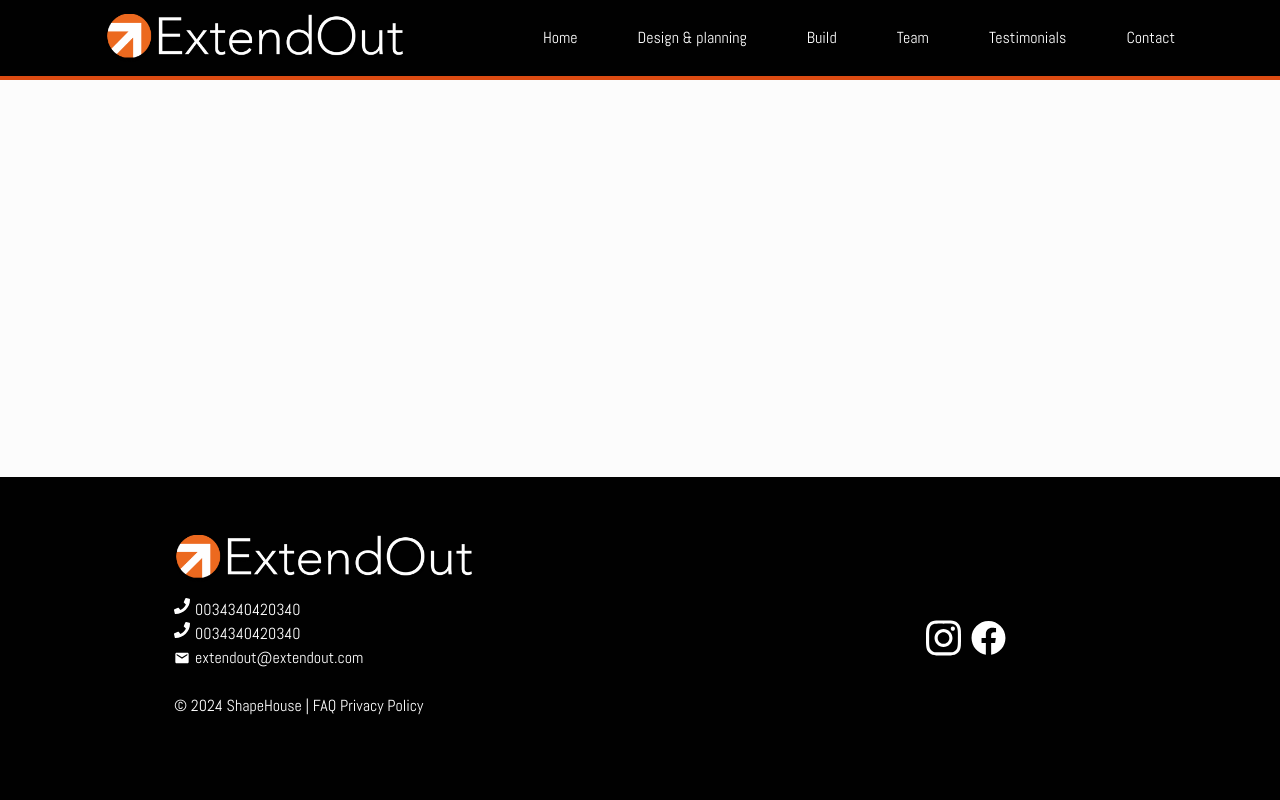
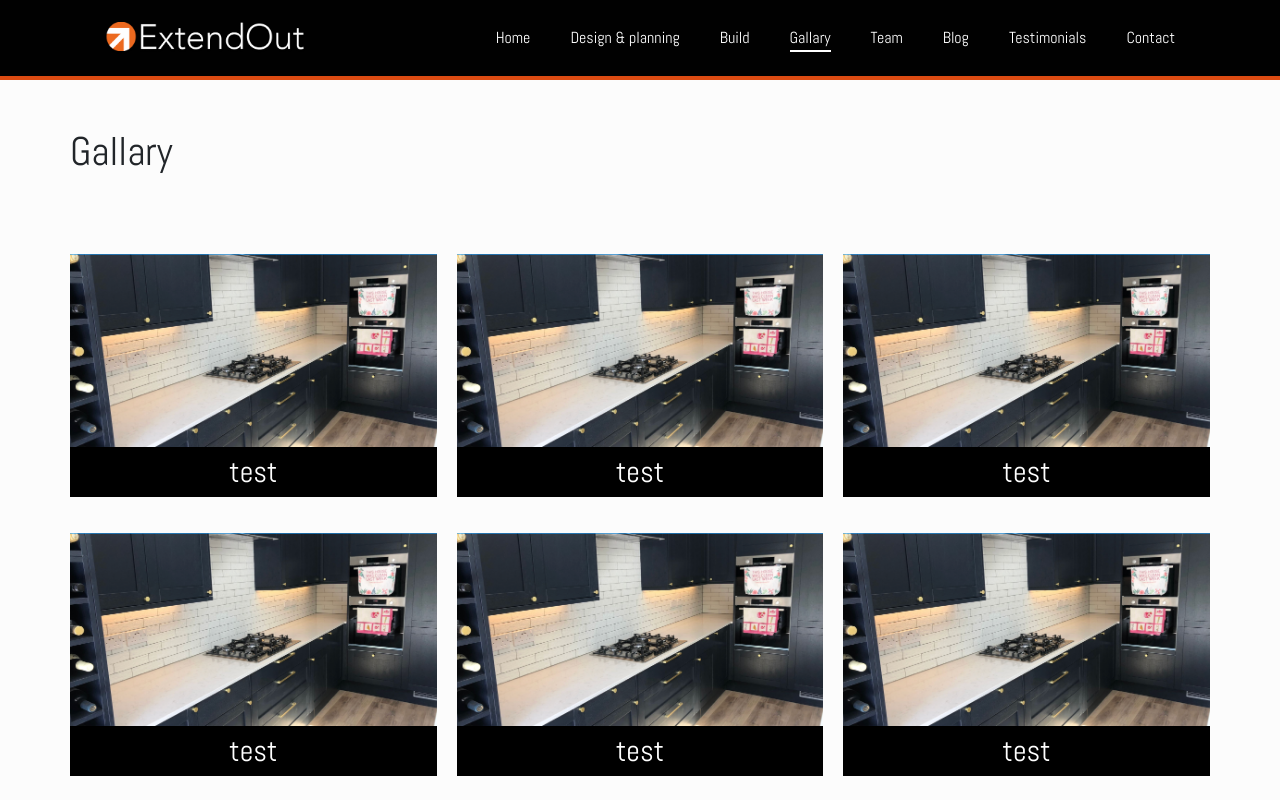
Before and after one commit to Ewicks/ExtendOut, a React (Create React App) app in the folder extendout/: page /gallary in a window 1280 px wide. Shown: the top 800 px of the page. Built offline with nearby package versions, Linux system fonts and the light colour scheme.

Commit message:
Add build page

```diff
--- a/extendout/src/App.css
+++ b/extendout/src/App.css
@@ -30,7 +30,7 @@ body {
 }
 
 .logo-img {
-  width: 300px;
+  width: 200px;
   height: 100%;
   object-fit: cover;
 }
@@ -57,7 +57,7 @@ body {
 }
 
 .nav-elements ul li:not(:last-child) {
-  margin-right: 60px;
+  margin-right: 40px;
 }
 
 .nav-elements ul a {
@@ -89,7 +89,7 @@ body {
   }
 }
 
-@media (max-width: 600px) {
+@media (max-width: 750px) {
   .menu-icon {
     display: block;
     cursor: pointer;
@@ -98,8 +98,8 @@ body {
   .nav-elements {
     position: absolute;
     right: 0;
-    top: 60px;
-    background-color: #fef7e5;
+    top: 78px;
+    background-color: #DD4B12;
     width: 0px;
     height: calc(100vh - 60px);
     transition: all 0.3s ease-in;
@@ -273,8 +273,6 @@ body {
   border-radius: 0px;
 }
 
-
-
 .contact-build-btn {
   border: 3px solid orange;
   border-radius: 0px;
@@ -290,3 +288,75 @@ body {
   background-color: orange;
   color: white;
 }
+.gallary-img {
+  width: 400px;
+  height: 400px;
+  object-fit: cover;
+}
+
+.gallary-title {
+  margin-left: 30px;
+}
+
+.gallery-container {
+  display: flex;
+  flex-wrap: wrap;
+  justify-content: center;
+  margin: 20px; /* Adjust margin as needed */
+}
+
+.gallery-item {
+  flex: 0 0 calc(33.33% - 20px); /* Three items in a row on larger screens */
+  margin: 10px; /* Adjust margin as needed */
+  box-sizing: border-box;
+}
+
+.gallery-item img {
+  width: 100%;
+  height: auto;
+  display: block;
+}
+
+.gallary-name-tag {
+  width: 100%;
+  height: 50px;
+  background-color: black;
+  color: white;
+  font-size: 30px;
+}
+
+.gallary-padding {
+  padding: 0px 40px;
+}
+
+@media (max-width: 1199px) {
+  /* For screens between 768px and 1199px (medium devices) */
+  .gallery-item {
+    flex: 0 0 calc(50% - 20px); /* Two items in a row for medium devices */
+  }
+}
+
+@media (max-width: 767px) {
+  /* For screens smaller than 768px (e.g., mobile devices) */
+  .gallery-item {
+    flex: 0 0 calc(100% - 20px); /* One item in a row on smaller screens */
+  }
+}
+
+
+@media (max-width: 1052px) {
+  .nav-elements ul li:not(:last-child) {
+    margin-right: 30px;
+  }
+  .logo-img {
+    width: 150px;
+  }
+}
+@media (max-width: 830px) {
+  .nav-elements ul li:not(:last-child) {
+    margin-right: 20px;
+  }
+  .logo-img {
+    width: 120px;
+  }
+}
--- a/extendout/src/App.js
+++ b/extendout/src/App.js
@@ -5,6 +5,10 @@ import Home from './pages/home';
 import Contact from './pages/contact';
 import Design from './pages/design';
 import Build from './pages/build';
+import Gallary from './pages/gallary';
+import Team from './pages/team';
+import Blog from './pages/blog';
+import Testimonials from './pages/testimonials';
 import { BrowserRouter as Router, Routes, Route } from 'react-router-dom';
 
 
@@ -17,6 +21,10 @@ function App() {
           <Route path='/' element={<Home />} />
           <Route path='/design' element={<Design />} />
           <Route path='/build' element={<Build />} />
+          <Route path='/gallary' element={<Gallary />} />
+          <Route path='/team' element={<Team />} />
+          <Route path='/blog' element={<Blog />} />
+          <Route path='/testimonials' element={<Testimonials />} />
           <Route path='/contact' element={<Contact />} />
         </Routes>
         <Footer />
--- a/extendout/src/components/Navbar.jsx
+++ b/extendout/src/components/Navbar.jsx
@@ -33,10 +33,16 @@ const Navbar = () => {
               <NavLink to="/build">Build</NavLink>
             </li>
             <li>
-              <NavLink to="/about">Team</NavLink>
+              <NavLink to="/gallary">Gallary</NavLink>
             </li>
             <li>
-              <NavLink to="/testimonials">Testimonials</NavLink>
+              <NavLink to="/team">Team</NavLink>
+            </li>
+            <li>
+              <NavLink to="/blog">Blog</NavLink>
+            </li>
+            <li>
+              <NavLink to="/testimonals">Testimonials</NavLink>
             </li>
             <li>
               <NavLink to="/contact">Contact</NavLink>
--- /dev/null
+++ b/extendout/src/pages/blog.jsx
@@ -0,0 +1,9 @@
+import React from 'react'
+
+function Blog() {
+  return (
+    <div>blog</div>
+  )
+}
+
+export default Blog
--- a/extendout/src/pages/build.jsx
+++ b/extendout/src/pages/build.jsx
@@ -2,7 +2,7 @@ import React from "react";
 import Kitchen from "../assets/images/kitchen.png";
 
 
-function build() {
+function Build() {
   return (
     <div>
       <div className="extra-padding">
@@ -72,4 +72,4 @@ function build() {
   );
 }
 
-export default build;
+export default Build;
--- /dev/null
+++ b/extendout/src/pages/gallary.jsx
@@ -0,0 +1,94 @@
+import React from "react";
+import Kitchen from "../assets/images/kitchen.png";
+
+function Gallary() {
+  return (
+    <div>
+      <div className="gallary-padding">
+        <div className="row">
+          <div className="col">
+            <h1 className="my-5 gallary-title">Gallary</h1>
+          </div>
+        </div>
+        <div className="row">
+          <div className="col">
+            <div className="gallery-container">
+              <div className="gallery-item">
+                <img src={Kitchen} alt="" />
+                <p
+                  className="gallary-name-tag d-flex
+                justify-content-center
+                align-items-center"
+                >
+                  test
+                </p>
+              </div>
+              <div className="gallery-item">
+                <img src={Kitchen} alt="" />
+                <p
+                  className="gallary-name-tag d-flex
+                justify-content-center
+                align-items-center"
+                >
+                  test
+                </p>
+              </div>
+              <div className="gallery-item">
+                <img src={Kitchen} alt="" />
+                <p
+                  className="gallary-name-tag d-flex
+                justify-content-center
+                align-items-center"
+                >
+                  test
+                </p>
+              </div>
+              <div className="gallery-item">
+                <img src={Kitchen} alt="" />
+                <p
+                  className="gallary-name-tag d-flex
+                justify-content-center
+                align-items-center"
+                >
+                  test
+                </p>
+              </div>
+              <div className="gallery-item">
+                <img src={Kitchen} alt="" />
+                <p
+                  className="gallary-name-tag d-flex
+                justify-content-center
+                align-items-center"
+                >
+                  test
+                </p>
+              </div>
+              <div className="gallery-item">
+                <img src={Kitchen} alt="" />
+                <p
+                  className="gallary-name-tag d-flex
+                justify-content-center
+                align-items-center"
+                >
+                  test
+                </p>
+              </div>
+              <div className="gallery-item">
+                <img src={Kitchen} alt="" />
+                <p
+                  className="gallary-name-tag d-flex
+                justify-content-center
+                align-items-center"
+                >
+                  test
+                </p>
+              </div>
+            </div>
+          </div>
+        </div>
+      </div>
+    </div>
+  );
+}
+
+export default Gallary;
--- /dev/null
+++ b/extendout/src/pages/team.jsx
@@ -0,0 +1,9 @@
+import React from 'react'
+
+function Team() {
+  return (
+    <div>Team</div>
+  )
+}
+
+export default Team
--- /dev/null
+++ b/extendout/src/pages/testimonials.jsx
@@ -0,0 +1,9 @@
+import React from 'react'
+
+function Testimonials() {
+  return (
+    <div>testimonials</div>
+  )
+}
+
+export default Testimonials
```
